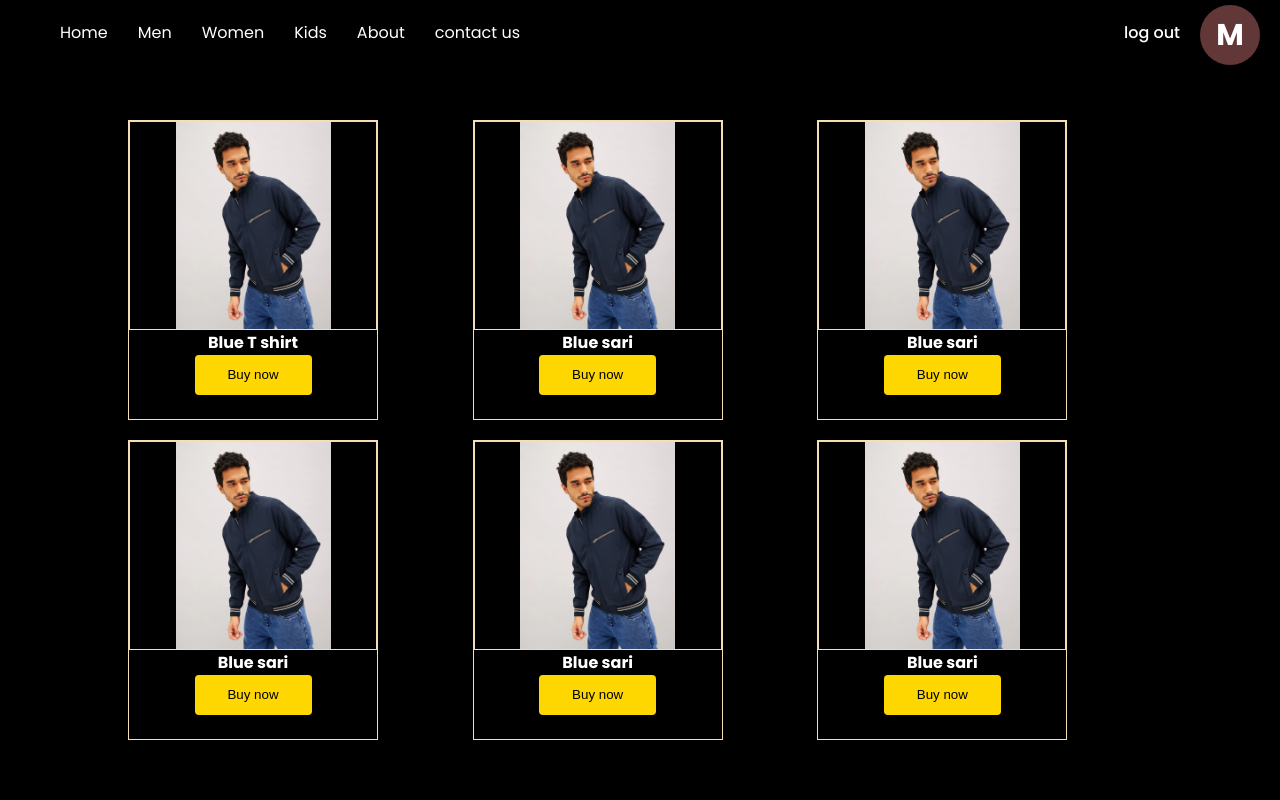
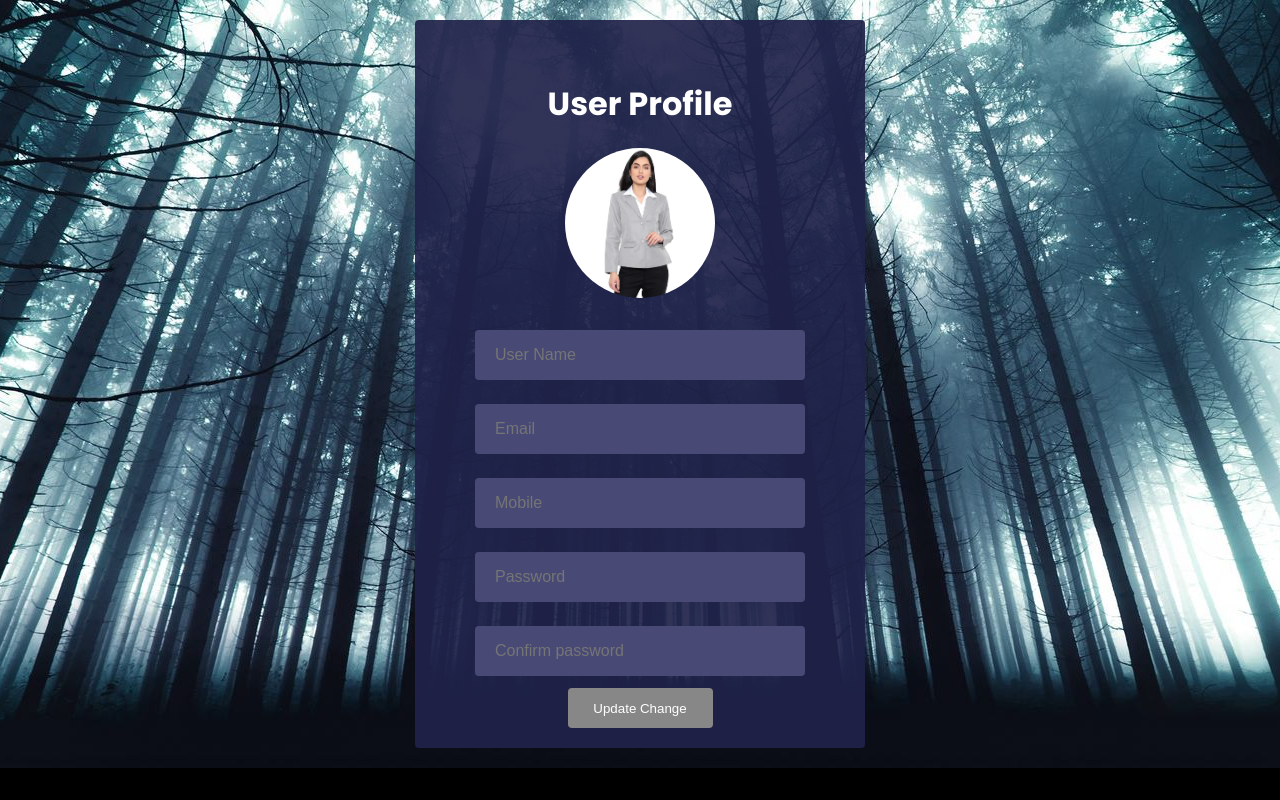
Before and after one commit to Minhaj199/React-crud, a React (Vite) app: page / in a window 1280 px wide. Built offline with nearby package versions, Linux system fonts and the light colour scheme.

Commit message:
user profile done

```diff
--- a/src/App.jsx
+++ b/src/App.jsx
@@ -3,6 +3,7 @@ import { Login } from './Pages/User/Login/Login'
 // import {Home} from './Pages/User/Home/Home'
 import { Navbar } from './Component/Navbar/Navbar'
 import { Home } from './Pages/User/Home/Home'
+import { Profile } from './Pages/User/Profile/Profile'
 
 import './App.css'
 
@@ -11,8 +12,8 @@ function App() {
 
   return (
     <>
-    <Navbar/>
-    <Home/>
+    {/* <Navbar/> */}
+    <Profile/>
 
     </>
   )
--- a/src/Pages/User/Login/Login.css
+++ b/src/Pages/User/Login/Login.css
@@ -20,6 +20,7 @@
 
 
 }
+
 .login-form h1{
     font-size: 32px;
     font-weight: 500;
--- a/src/Pages/User/Profile/Profile.css
+++ b/src/Pages/User/Profile/Profile.css
@@ -0,0 +1,85 @@
+.main-div{
+    height: 100%;
+    padding: 20px 8%;
+    display: flex;
+    justify-content: center;
+    align-items: center;
+    background-image: url('/trees_forest_fog_1247283_1366x768.jpg');
+      background-repeat:no-repeat ;
+      background-size: cover;
+      background-position: center;
+      margin: 0;
+
+
+}
+.form-div{
+    width: 100%;
+    max-width: 450px;
+    background: rgba(32, 34, 73, 0.923);
+    border-radius:4px ;
+    padding-top: 60px;
+    padding-left: 60px;
+    padding-right: 60px;
+    flex-direction: column;
+    display: flex;
+    justify-content: center;
+    align-items: center;
+}
+.form-div form{
+    width: 100%;
+    height: 100%;
+    display: flex;
+    flex-direction: column;
+    align-items: center;
+
+
+}
+.form-div input{
+    width: 100%;
+    height: 50px;
+    margin: 12px 0;
+    border: 0;
+    outline: 0;
+    border-radius: 4px;
+    padding: 25px 20px;
+    font-size: 16px;
+    font-weight: 500;
+    background-color: #484a75;;
+}
+.form-div button{
+    width: 145px;
+    height: 40px;
+    margin-bottom: 20px;
+    background-color: rgb(135, 135, 135);
+    border: none;
+    outline: none;
+    border-radius: 4px;
+    color: white;
+}
+
+.profile-img {
+    width: 150px;
+    height: 150px;
+    margin: 20px;
+    border-radius: 50%;
+    overflow: hidden;
+    position: relative;
+    display: inline-block;
+    cursor: pointer;
+  }
+
+  .profile-img img {
+    width: 100%;
+    height: 100%;
+    object-fit: cover;
+  }
+
+  .profile-img input {
+    position: absolute;
+    top: 0;
+    left: 0;
+    width: 100%;
+    height: 100%;
+    opacity: 0;
+    cursor: pointer;
+  }
--- a/src/Pages/User/Profile/Profile.jsx
+++ b/src/Pages/User/Profile/Profile.jsx
@@ -1,7 +1,31 @@
-import React from 'react'
+import React from "react";
+import "./Profile.css";
 
 export const Profile = () => {
   return (
-    <div>Profile</div>
-  )
-}
+    <div className="main-div">
+      <div className="form-div">
+        <h1> User Profile</h1>
+
+        <div className="profile-img">
+          <img src="/618yTc8TTfL._SX679_.jpg" alt="" />
+          <input id="input id" type="file" />
+        </div>
+
+
+        <form>
+          <input type="name" placeholder="User Name" name="useName" />
+          <input type="email" placeholder="Email" name="email" />
+          <input type="tel" placeholder="Mobile" name="phone" />
+          <input type="password" placeholder="Password" name="password" />
+          <input
+            type="password"
+            placeholder="Confirm password"
+            name="c-password"
+          />
+          <button type="submit">Update Change</button>
+        </form>
+      </div>
+    </div>
+  );
+};
```
Also changed, not shown: src/Pages/User/Home/Home.jsx (+5 -6 lines), public/trees_forest_fog_1247283_1366x768.jpg (added).
